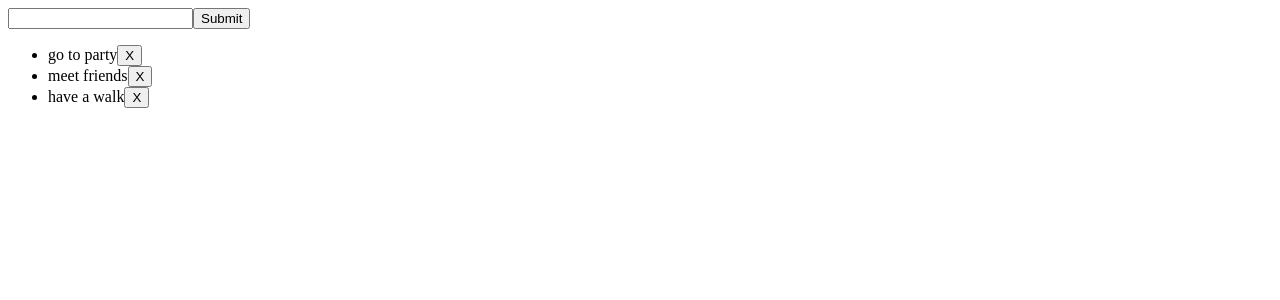
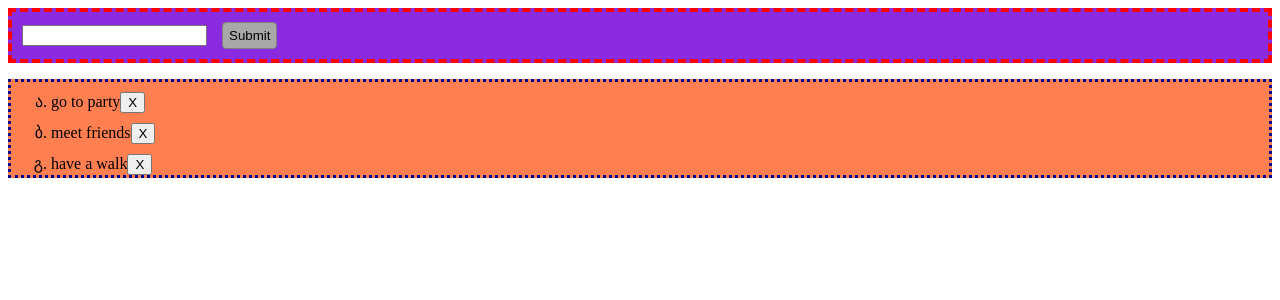
Before and after one commit to freshcodeAlice/fm-cra-first-project, a React (Create React App) app: page / in a window 1280 px wide. Shown: the top 300 px of the page. Built offline with nearby package versions, Linux system fonts and the light colour scheme.

Commit message:
Css modules

```diff
--- a/src/components/ToDoList/ToDoForm.js
+++ b/src/components/ToDoList/ToDoForm/ToDoForm.js
@@ -1,4 +1,6 @@
 import React, { Component } from 'react';
+// import './ToDoFormStyle.css';
+import styles from './ToDoFormStyle.module.css';
 
 class ToDoForm extends Component {
     constructor(props) {
@@ -23,13 +25,13 @@ class ToDoForm extends Component {
     render() {
         const {todo} = this.state;
         return (
-            <form onSubmit={this.submitHandler}>
+            <form onSubmit={this.submitHandler} className={styles.container}>
                 <input
                 type='text'
                 value={todo}
                 name="todo"
                 onChange={this.changeHandler}/>
-                <button type="submit">Submit</button>
+                <button type="submit" className={styles.btn}>Submit</button>
             </form>
         );
     }
--- /dev/null
+++ b/src/components/ToDoList/ToDoForm/ToDoFormStyle.module.css
@@ -0,0 +1,13 @@
+.container {
+    background-color: blueviolet;
+    border: 4px dashed red;
+    padding: 10px;
+}
+
+.btn {
+    height: 2em;
+    border: 1px solid grey;
+    border-radius: 4px;
+    background-color: rgb(168, 168, 168);
+    margin-left: 15px;
+}
--- a/src/components/ToDoList/ToDoItem.js
+++ b/src/components/ToDoList/ToDoItem.js
@@ -1,4 +1,4 @@
-import './style.css';
+
 
 function ToDoItem(props) {
 
@@ -13,7 +13,7 @@ const selectHandler = () => {
 }
 
     return (
-        <li className={props.className}>
+        <li>
             <span onClick={selectHandler}> {props.text}</span>
             <button onClick={()=>{clickHandler()}}>X</button>
         </li>
--- a/src/components/ToDoList/index.js
+++ b/src/components/ToDoList/index.js
@@ -1,6 +1,7 @@
 import React from 'react';
 import ToDoItem from './ToDoItem';
-import ToDoForm from './ToDoForm';
+import ToDoForm from './ToDoForm/ToDoForm';
+import styles from './style.module.css';
 
 
 class ToDoList extends React.Component {
@@ -39,15 +40,14 @@ class ToDoList extends React.Component {
         key={obj.id}
         text={obj.text}
         id={obj.id}
-        delCallback={(id) => this.onClick(id)}
-        className={obj.isSelected ? 'hightlight':null}/>)
+        delCallback={(id) => this.onClick(id)} />)
     }
 
     render() {
         return (
             <React.Fragment>
                 <ToDoForm sendData={this.formHandler}/>
-                <ul>
+                <ul className={styles.container}>
                     {this.renderLi()}
                 </ul>
             </React.Fragment>
--- a/src/components/ToDoList/style.css
+++ /dev/null
@@ -1,3 +0,0 @@
-.hightlight {
-    border: 2px solid red;
-}
--- /dev/null
+++ b/src/components/ToDoList/style.module.css
@@ -0,0 +1,15 @@
+.hightlight {
+    border: 2px solid red;
+}
+
+.container {
+    display: flex;
+    flex-direction: column;
+    border: 3px dotted darkblue;
+    background-color: coral;
+}
+
+.container li {
+    list-style-type: georgian;
+    margin-top: 10px;
+}
```
